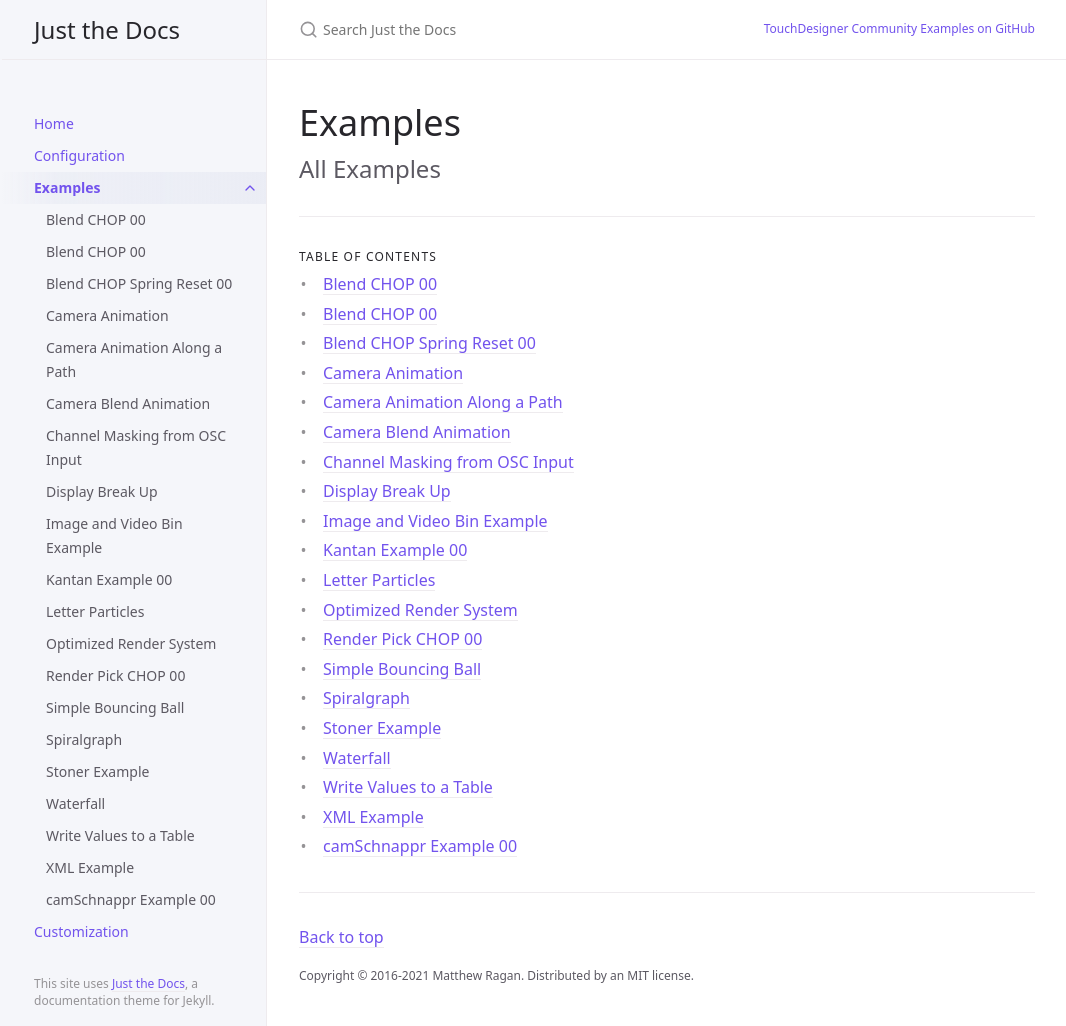
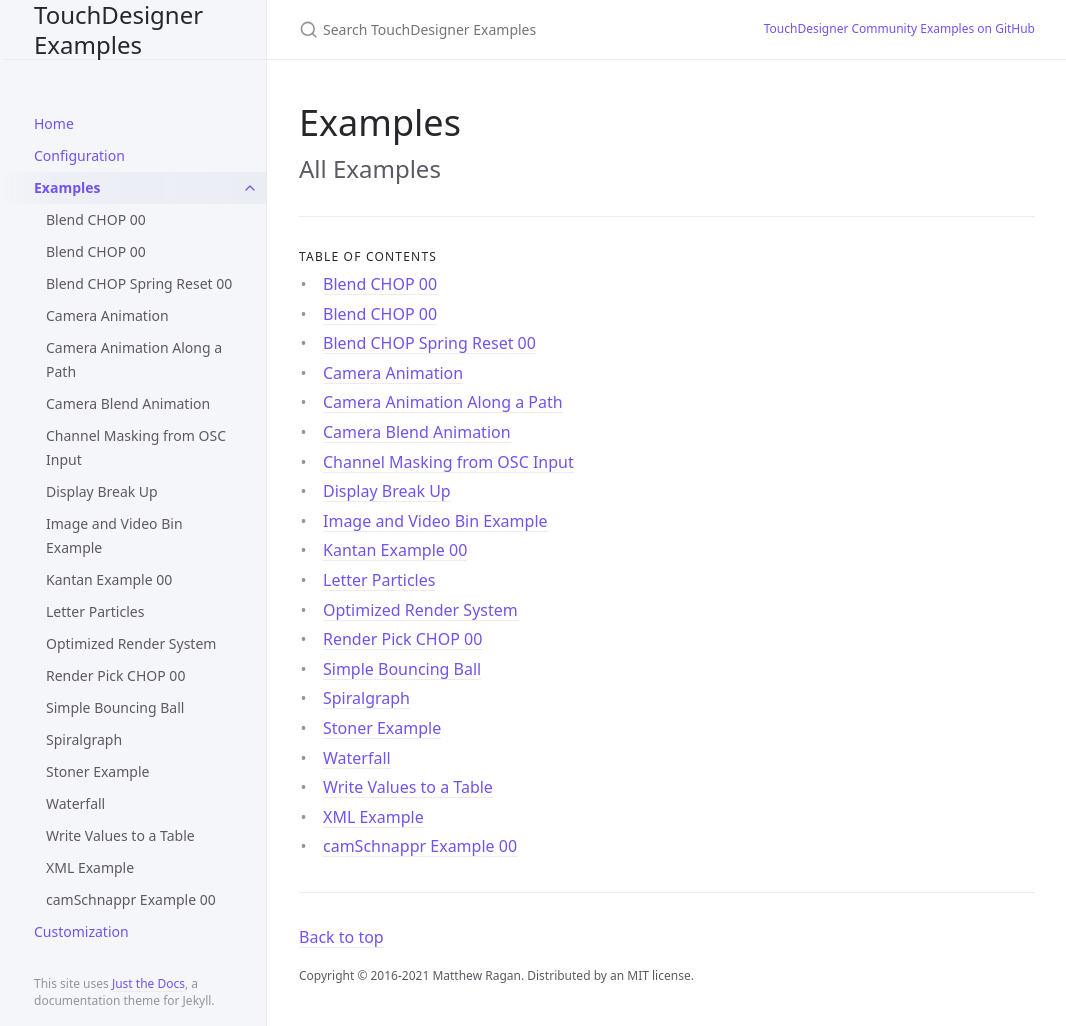
Before and after one commit to raganmd/touchdesigner-community-examples, a Jekyll site: the page built from docs/examples.md, in a window 1280 px wide and 1026 px high. Shown: the whole window, without its empty margins (105-1171 px from the left). Built offline with Jekyll 4.4.1, drawn with Linux system fonts in a browser that asks for light colours.

Commit message:
Updates to readme

```diff
--- a/_config.yml
+++ b/_config.yml
@@ -13,8 +13,8 @@
 # you will see them accessed via {{ site.title }}, {{ site.github_repo }}, and so on.
 # You can create any custom variable you would like, and they will be accessible
 # in the templates via {{ site.myvariable }}.
-title: Just the Docs
-description: A Jekyll theme for documentation
+title: TouchDesigner Examples
+description: A collection of TouchDesigner Examples
 baseurl: "/touchdesigner-community-examples" # the subpath of your site, e.g. /blog
 url: "https://raganmd.github.io/" # the base hostname & protocol for your site, e.g. http://example.com
 
@@ -92,7 +92,7 @@ last_edit_time_format: "%b %e %Y at %I:%M %p" # uses ruby's time format: https:/
 # Footer "Edit this page on GitHub" link text
 gh_edit_link: false # show or hide edit this page link
 gh_edit_link_text: "Edit this page on GitHub"
-gh_edit_repository: "https://github.com/pmarsceill/just-the-docs" # the github URL for your repo
+gh_edit_repository: "https://github.com/raganmd/touchdesigner-community-examples" # the github URL for your repo
 gh_edit_branch: "master" # the branch that your docs is served from
 # gh_edit_source: docs # the source that your files originate from
 gh_edit_view_mode: "tree" # "tree" or "edit" if you want the user to jump into the editor immediately
```
Also changed, not shown: README.md.
